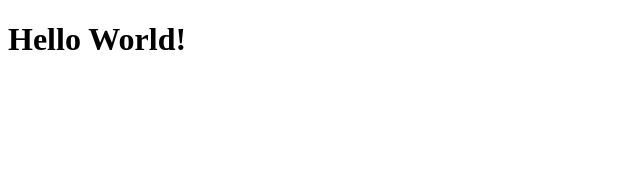
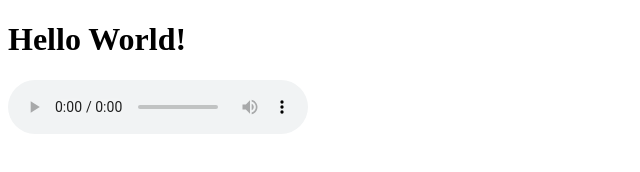
Before and after one commit to beam11237/beam11237.github.io, a plain HTML site: page index.html in a window 1280 px wide. Shown: the whole page, without its empty margins (0-640 px from the left). Drawn offline with Linux system fonts and the light colour scheme.

Commit message:
Update index.html

```diff
--- a/index.html
+++ b/index.html
@@ -7,6 +7,6 @@
 </head>
 <body>
 	<h1>Hello World!</h1>
-	<audio src="output.mp3" control></audio>
+	<audio src="output.mp3" controls></audio>
 </body>
 </html>
```
